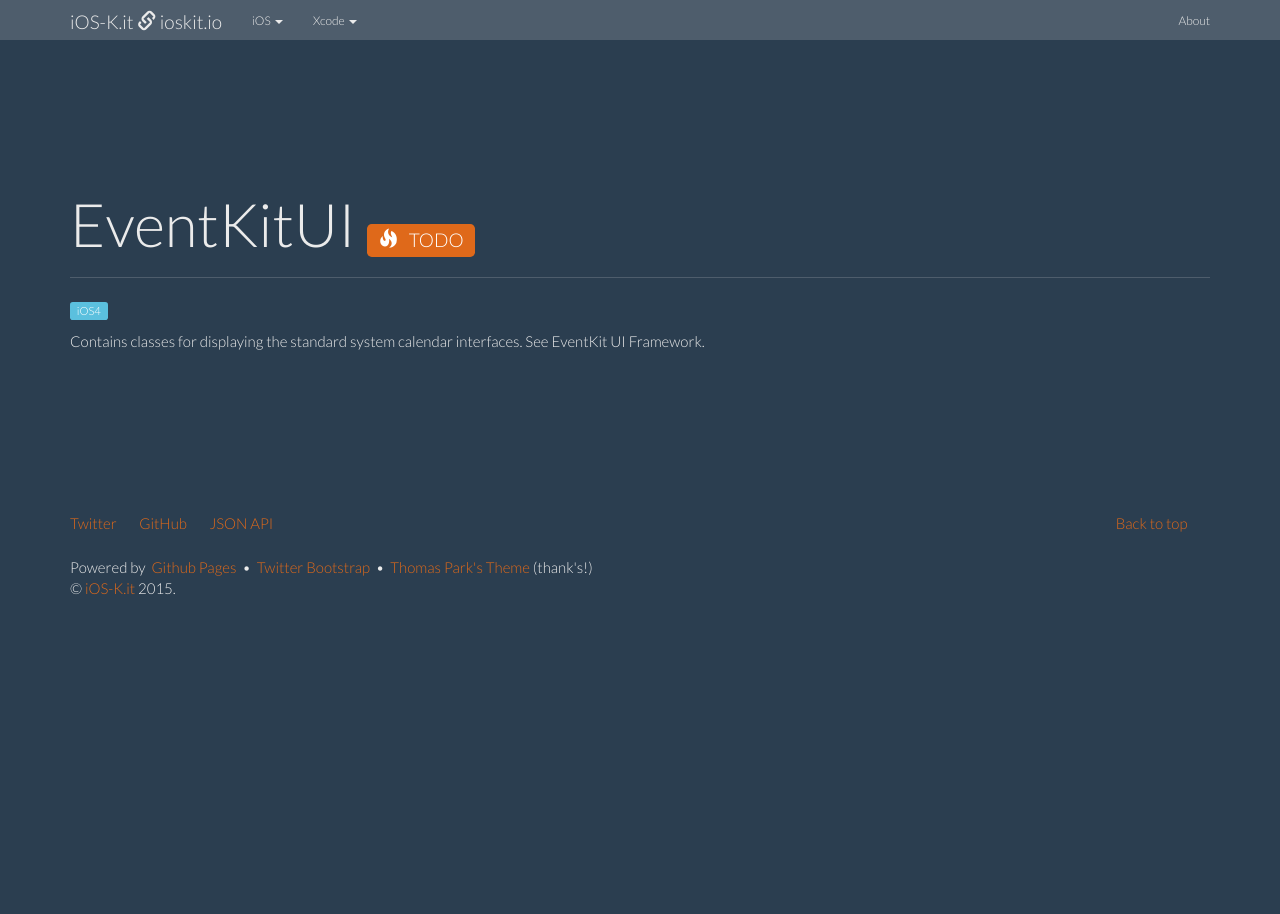
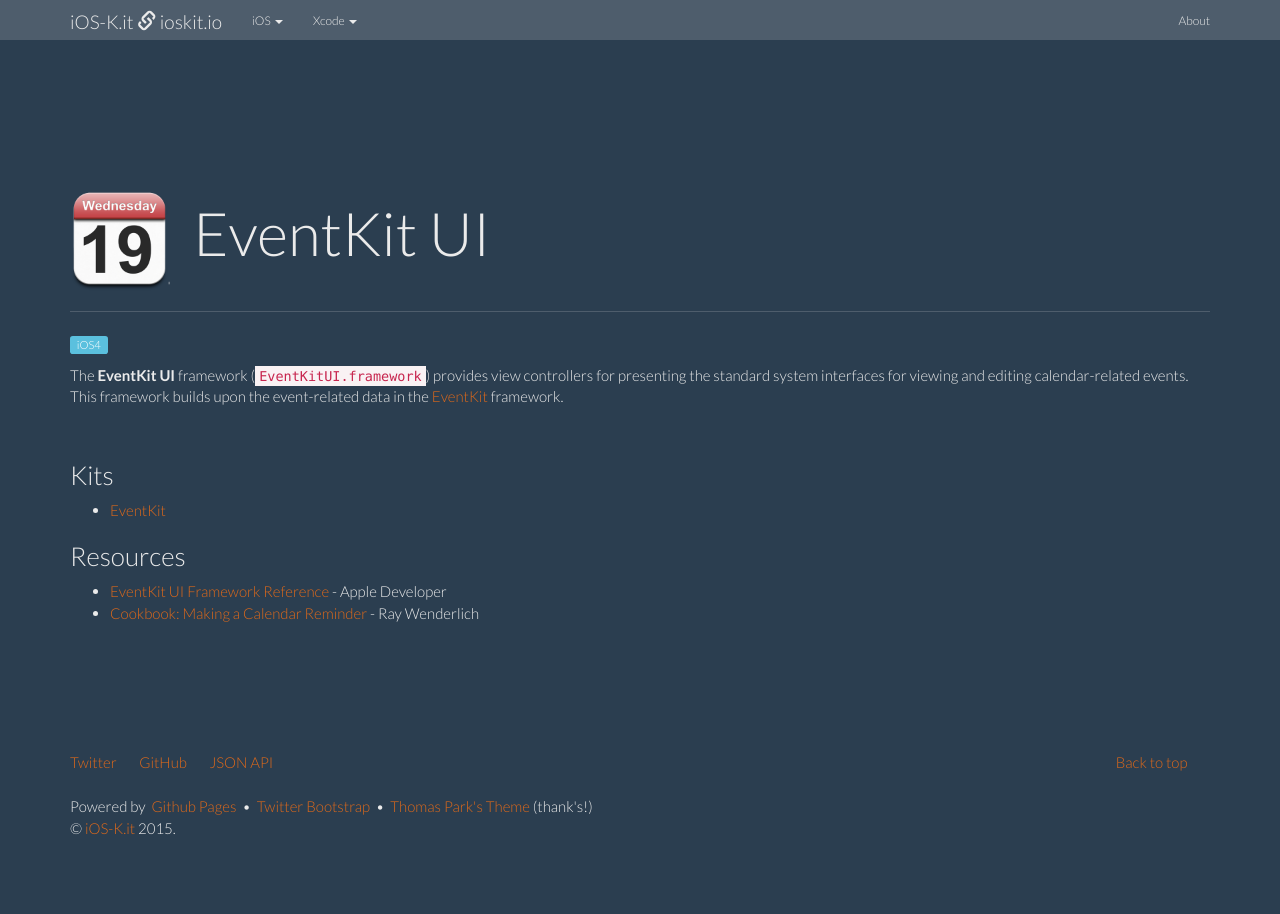
Before and after one commit to ioskit/ioskit.github.io, a Jekyll site: the page built from _kits/EventKitUI.md, in a window 1280 px wide. Built offline with Jekyll 4.4.1, drawn with Linux system fonts in a browser that asks for light colours; nearby versions of some CDN libraries.

Commit message:
Kit: EventKit & EventKitUI.

```diff
--- a/_kits/EventKitUI.md
+++ b/_kits/EventKitUI.md
@@ -1,17 +1,26 @@
 ---
 layout: kit
-name: 'EventKitUI'
+name: 'EventKit UI'
 id: eventkitui
-status: TODO
+status:
+type: kit
 since: iOS4
+icon: /resources/images/kits/Calendar/Apple-Calendar-Icon.png
 prefixe: 'EK'
-link:
-abstract: "Contains classes for displaying the standard system calendar interfaces. See EventKit UI Framework."
-links__:
+abstract: "Contains classes for displaying the standard system calendar interfaces."
+kits:
+ - EventKit
+links:
  - link:
-     name: 'aaa'
-     url: bbb
-     description: 'ccc'
+     name: 'EventKit UI Framework Reference'
+     url: https://developer.apple.com/library/ios/documentation/EventKitUI/Reference/EventKitUIFrameworkRef/index.html
+     description: ' - Apple Developer'
+     type: reference
+ - link:
+     name: 'Cookbook: Making a Calendar Reminder'
+     url: http://www.raywenderlich.com/64513/cookbook-making-calendar-reminder
+     description: ' - Ray Wenderlich'
+     type: tutorial
 ---
 
-Contains classes for displaying the standard system calendar interfaces. See EventKit UI Framework.
+The **EventKit UI** framework (`EventKitUI.framework`) provides view controllers for presenting the standard system interfaces for viewing and editing calendar-related events. This framework builds upon the event-related data in the [EventKit](/EventKit) framework.
```
Also changed, not shown: _kits/EventKit.md (+22 -4 lines), resources/images/kits/Calendar/Apple-Calendar-Icon.png (added).
